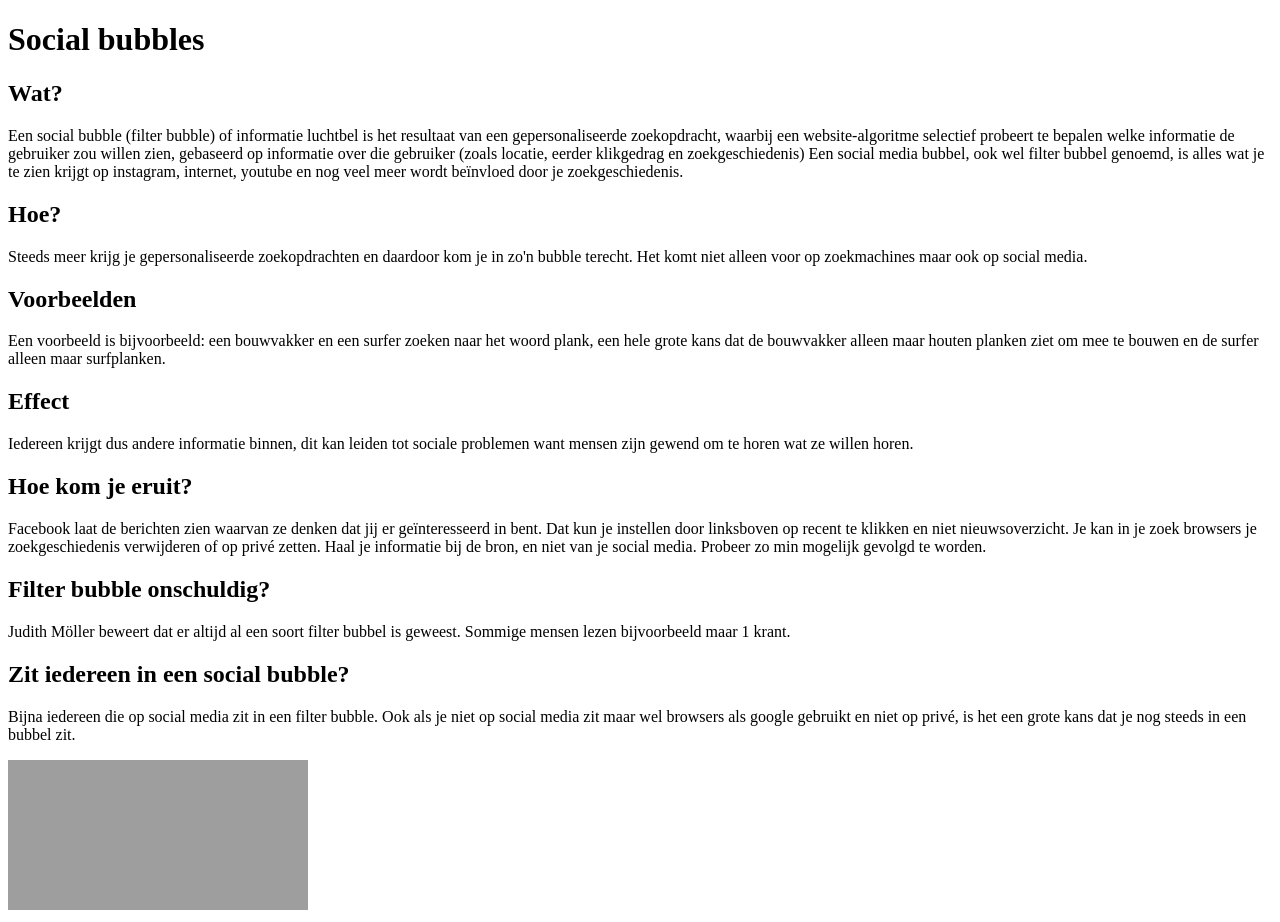
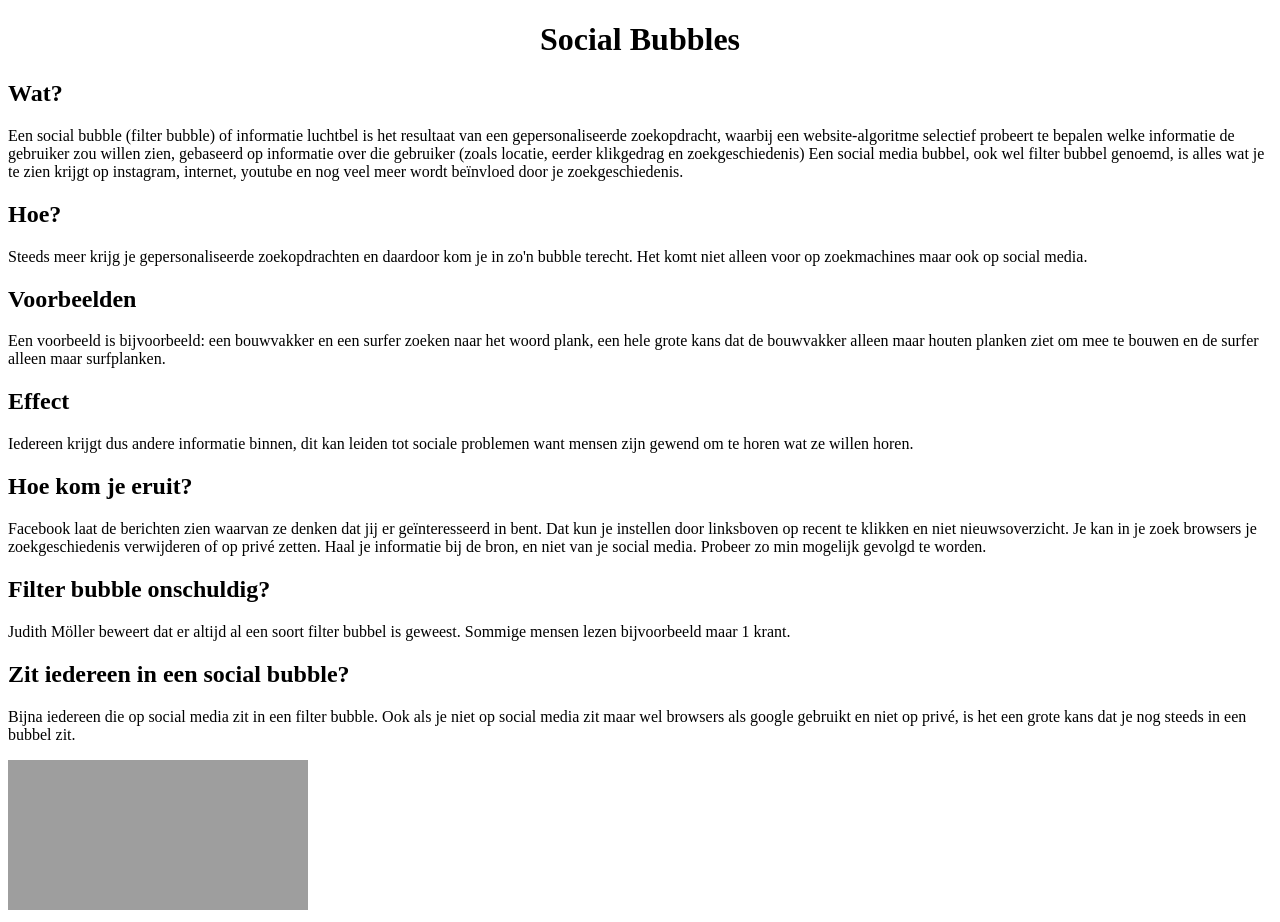
Before and after one commit to 110470/Social-bubbles-100e, a plain HTML site: page index.html in a window 1280 px wide. Drawn offline with Linux system fonts and the light colour scheme; grey boxes are pictures that could not be loaded.

Commit message:
link css en weghalen java script

```diff
--- a/index.html
+++ b/index.html
@@ -3,10 +3,23 @@
 <head>
 <link rel="shortcut icon" href="/favicon.ico" type="image/x-icon">
 <link rel="icon" href="/favicon.ico" type="image/x-icon">
+<link rel="stylesheet" href="styles.css">
 </head>
 
+
+
+
+<div>
+  <header>
+    <h1><center>Social Bubbles</center></h1>
+  </header>
+
+  <nav>
+    <div class="div1">
+
+
+
 <body>
-<h1> Social bubbles </h1>
 <article>
 <h2>Wat?</h2>
 <p>Een social bubble (filter bubble) of informatie luchtbel is het resultaat van een gepersonaliseerde zoekopdracht, waarbij een website-algoritme selectief probeert te bepalen welke informatie de gebruiker zou willen zien, gebaseerd op informatie over die gebruiker (zoals locatie, eerder klikgedrag en zoekgeschiedenis)
```
Also changed, not shown: script.js (deleted).
